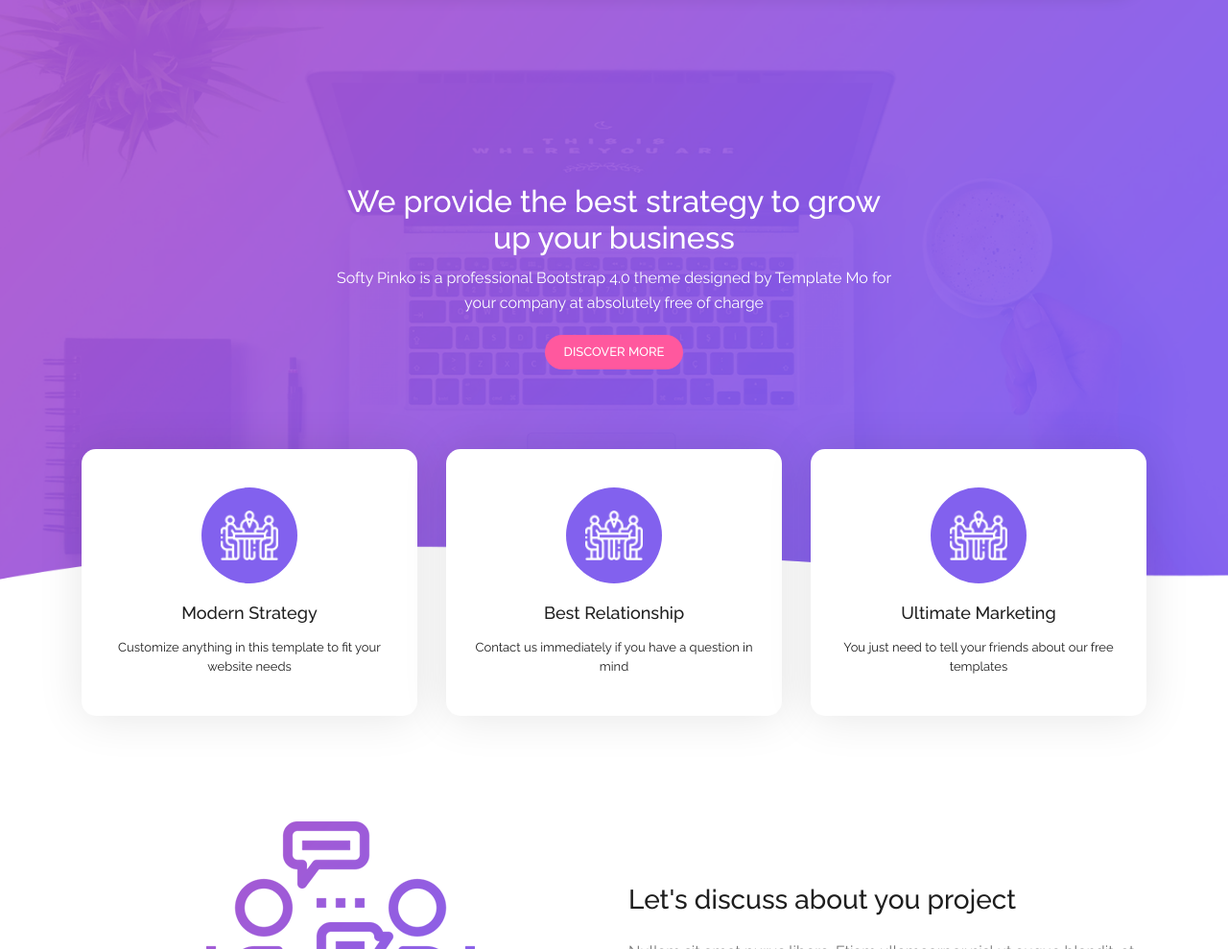
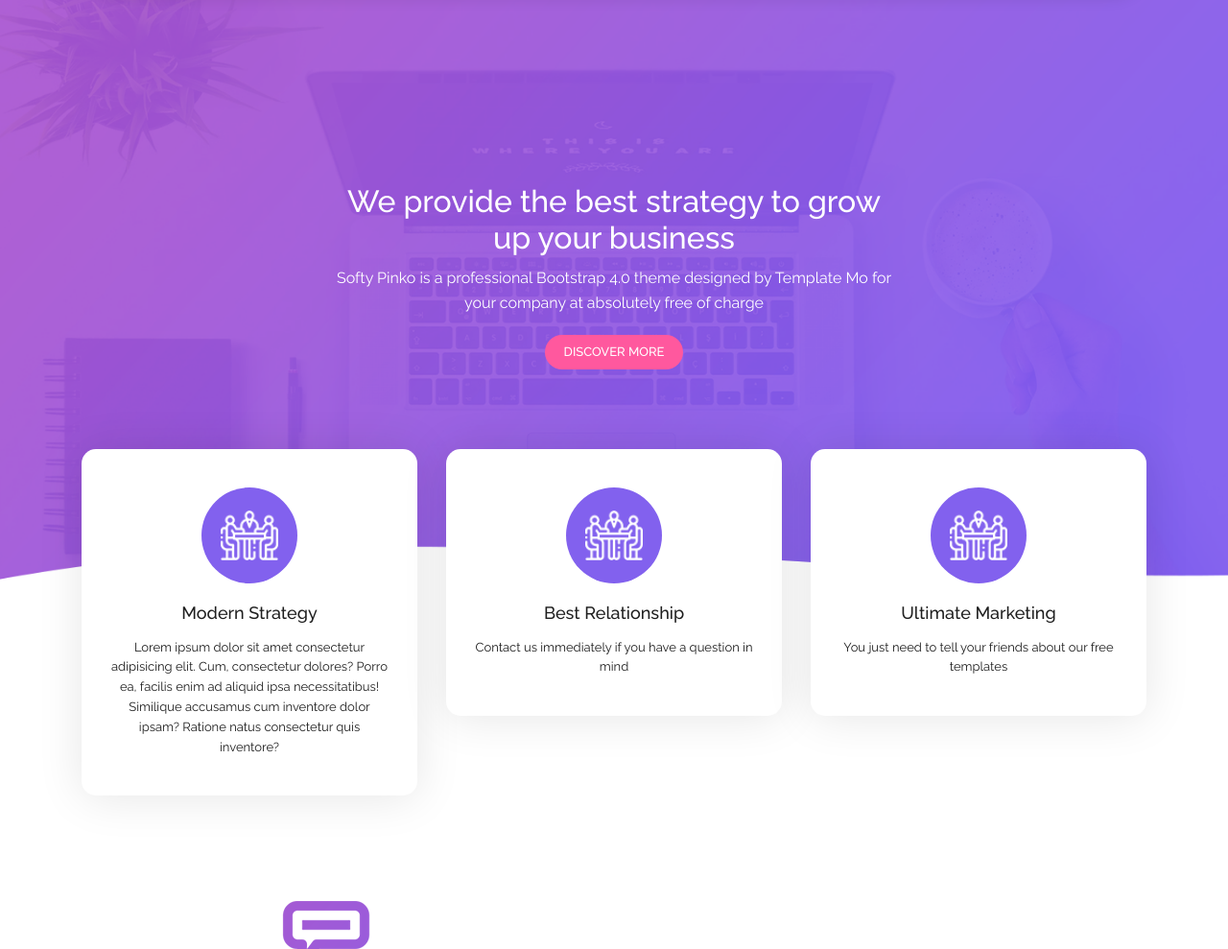
Before and after one commit to Nhatanhhhh/HW14, a plain HTML site: page index.html in a window 1280 px wide. Shown: the part 112-1101 px from the top of the page at 96% size. Drawn offline with Linux system fonts and the light colour scheme.

Commit message:
second commit

```diff
--- a/index.html
+++ b/index.html
@@ -109,7 +109,7 @@
                             <img src="assets/img/featured-item-01.png" alt="icon1">
                         </div>
                         <h3 class="inner-title">Modern Strategy</h3>
-                        <p class="inner-desc">Customize anything in this template to fit your website needs</p>
+                        <p class="inner-desc">Lorem ipsum dolor sit amet consectetur adipisicing elit. Cum, consectetur dolores? Porro ea, facilis enim ad aliquid ipsa necessitatibus! Similique accusamus cum inventore dolor ipsam? Ratione natus consectetur quis inventore?</p>
                     </div>
                 </div>
                 <div class="col-lg-4 col-sm-6 col-12">
```
